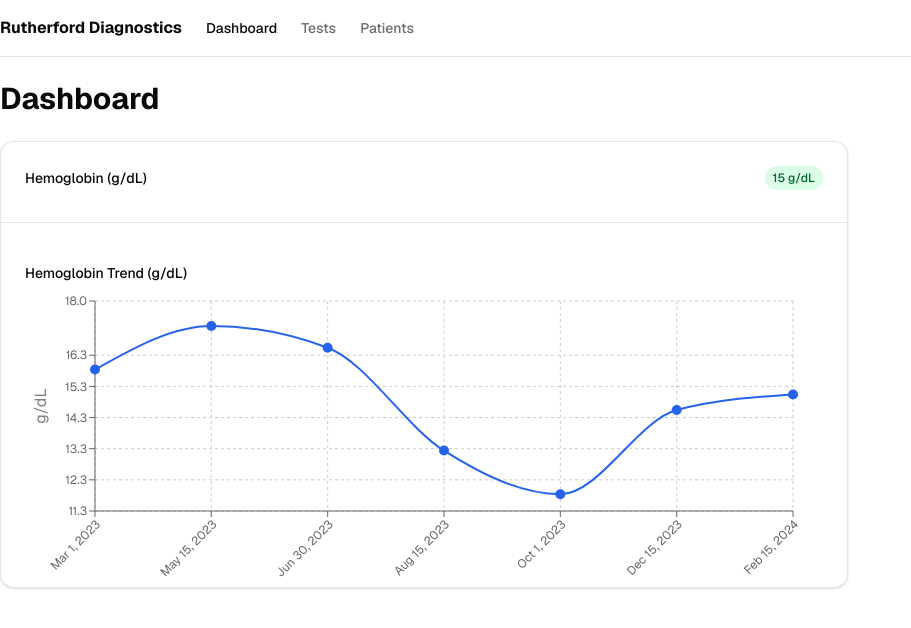
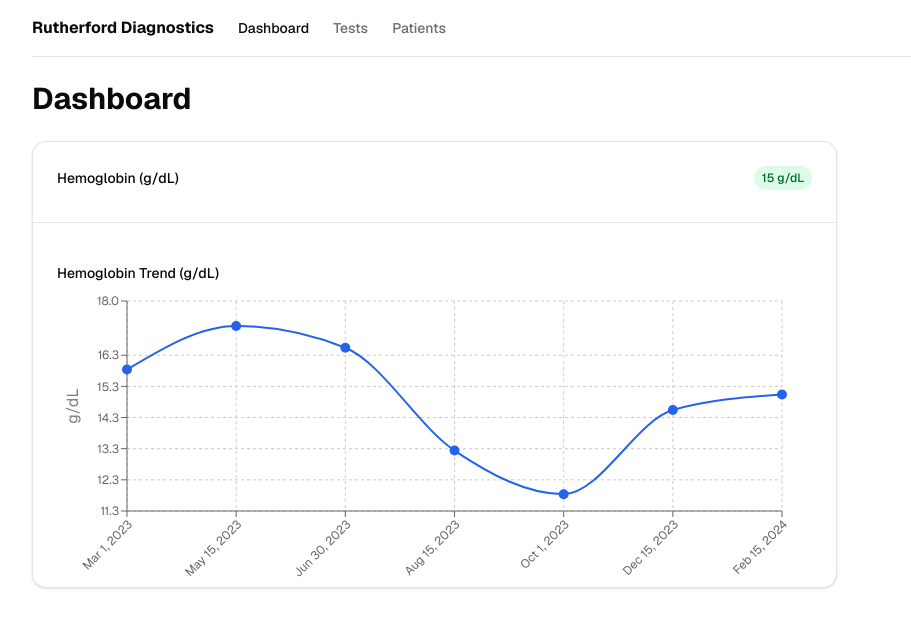
Before and after one commit to matty-serwer/rutherford-diagnostics-fe, a Next.js app: page /dashboard in a window 1280 px wide. Shown: the top 628 px of the page, without its empty margins (0-911 px from the left). Built offline with nearby package versions, Linux system fonts and the light colour scheme.

Commit message:
Centers the application from the layout

```diff
--- a/app/layout.tsx
+++ b/app/layout.tsx
@@ -26,7 +26,7 @@
   return (
     <html lang="en" suppressHydrationWarning>
       <body
-        className={`${geistSans.variable} ${geistMono.variable} min-h-screen bg-background font-sans antialiased`}
+        className={`${geistSans.variable} ${geistMono.variable} min-h-screen bg-background font-sans antialiased max-w-7xl mx-auto px-4 sm:px-6 lg:px-8`}
       >
         <AppProvider>{children}</AppProvider>
       </body>
```
